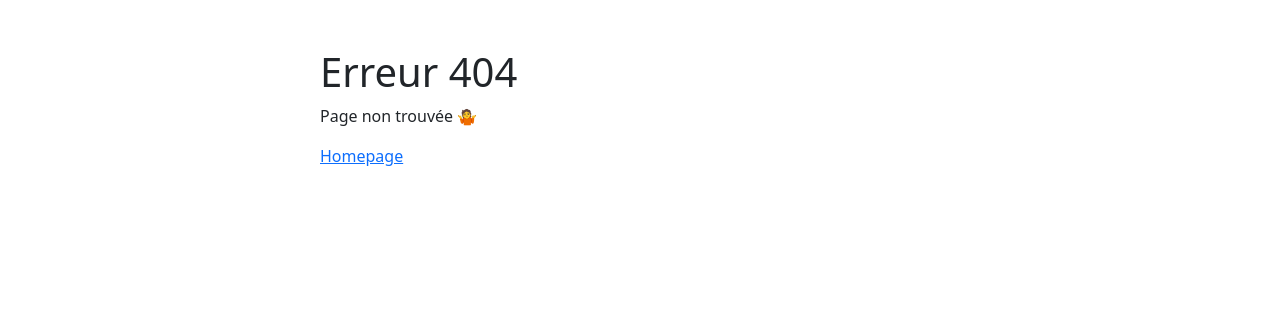
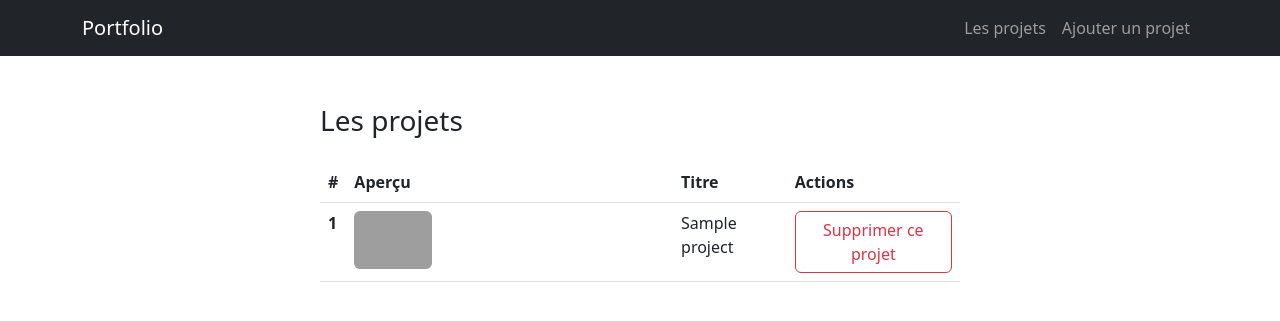
Before and after one commit to xavier02312/Portfolio_xav, a PHP site: page /projects in a window 1280 px wide. Shown: the top 321 px of the page. Run offline with PHP 8.4, Linux system fonts and the light colour scheme; tables that the repository leaves empty hold one stand-in row (values such as "Sample post"); grey boxes are pictures that could not be loaded.

Commit message:
List all projects

```diff
--- a/config/routes.php
+++ b/config/routes.php
@@ -18,7 +18,13 @@ switch($uri) {
         $controller->index();
         break;
 
-	// Ajout d'un projet
+	// Administration - Liste des projets
+	case '/projects':
+		$controller = new AdminController();
+		$controller->index();
+		break;
+
+	// Administration - Ajout d'un projet
 	case '/project/add':
 		$controller = new AdminController();
 		$controller->new();
--- a/src/Controller/Admin/AdminController.php
+++ b/src/Controller/Admin/AdminController.php
@@ -9,6 +9,19 @@ require_once __DIR__ .'../../../Entity/Project.php';
  */
 class AdminController
 {
+	/**
+	 * Liste tous les projets
+	 */
+	public function index()
+	{
+		// Sélectionne tous les projets
+		$projetRepository = new ProjectRepository();
+		$projects = $projetRepository->all();
+
+		// Charge la vue associée
+		require_once __DIR__ .'../../../../templates/admin/index.php';
+	}
+
 	/**
 	 * Ajoute un nouveau projet
 	 */
@@ -51,6 +64,6 @@ class AdminController
 		}
 
 		// Charge la vue associée contenant le formulaire d'ajout
-		require_once __DIR__ .'../../../../templates/project/new.php';
+		require_once __DIR__ .'../../../../templates/admin/new.php';
 	}
 }
--- /dev/null
+++ b/templates/admin/index.php
@@ -0,0 +1,61 @@
+<!DOCTYPE html>
+<html lang="en">
+	<head>
+		<meta charset="UTF-8">
+		<meta http-equiv="X-UA-Compatible" content="IE=edge">
+		<meta name="viewport" content="width=device-width, initial-scale=1.0">
+		<title>Administration - Portfolio</title>
+		<link href="https://cdn.jsdelivr.net/npm/bootstrap@5.2.0-beta1/dist/css/bootstrap.min.css" rel="stylesheet" integrity="sha384-0evHe/X+R7YkIZDRvuzKMRqM+OrBnVFBL6DOitfPri4tjfHxaWutUpFmBp4vmVor" crossorigin="anonymous">
+	</head>
+	<body>
+		<!-- Navigation -->
+		<nav class="navbar navbar-expand-lg bg-dark navbar-dark">
+			<div class="container">
+				<a class="navbar-brand" href="/">Portfolio</a>
+				<button class="navbar-toggler" type="button" data-bs-toggle="collapse" data-bs-target="#navbarSupportedContent" aria-controls="navbarSupportedContent" aria-expanded="false" aria-label="Toggle navigation">
+					<span class="navbar-toggler-icon"></span>
+				</button>
+				<div class="collapse navbar-collapse" id="navbarSupportedContent">
+					<ul class="navbar-nav ms-auto mb-2 mb-lg-0">
+                        <li class="nav-item">
+                            <a class="nav-link" href="/projects">Les projets</a>
+                        </li>
+						<li class="nav-item">
+							<a class="nav-link" href="/project/add">Ajouter un projet</a>
+						</li>
+					</ul>
+				</div>
+			</div>
+		</nav>
+
+		<!-- Formulaire d'ajout d'un nouveau projet -->
+		<div class="w-50 mx-auto pt-5">
+			<h1 class="fs-3 mb-4">Les projets</h1>
+
+            <table class="table">
+                <thead>
+                    <tr>
+                        <th scope="col">#</th>
+                        <th scope="col">Aperçu</th>
+                        <th scope="col">Titre</th>
+                        <th scope="col">Actions</th>
+                    </tr>
+                </thead>
+                <tbody>
+                    <?php foreach($projects as $project): ?>
+                        <tr>
+                            <th scope="row"><?php echo $project->getId(); ?></th>
+                            <td><img src="preview-projects/<?php echo $project->getPreview(); ?>" alt="<?php echo $project->getTitle(); ?>" class="rounded w-25"></td>
+                            <td><?php echo $project->getTitle(); ?></td>
+                            <td>
+                                <a href="/project/delete?id=<?php echo $project->getId(); ?>" title="Supprimer ce projet" class="btn btn-outline-danger">
+                                    Supprimer ce projet
+                                </a>
+                            </td>
+                        </tr>
+                    <?php endforeach; ?>
+                </tbody>
+            </table>
+		</div>
+	</body>
+</html>
--- a/templates/project/new.php
+++ b/templates/admin/new.php
@@ -4,14 +4,14 @@
 		<meta charset="UTF-8">
 		<meta http-equiv="X-UA-Compatible" content="IE=edge">
 		<meta name="viewport" content="width=device-width, initial-scale=1.0">
-		<title>Portfolio</title>
+		<title>Administration - Portfolio</title>
 		<link href="https://cdn.jsdelivr.net/npm/bootstrap@5.2.0-beta1/dist/css/bootstrap.min.css" rel="stylesheet" integrity="sha384-0evHe/X+R7YkIZDRvuzKMRqM+OrBnVFBL6DOitfPri4tjfHxaWutUpFmBp4vmVor" crossorigin="anonymous">
 	</head>
 	<body>
 		<!-- Navigation -->
 		<nav class="navbar navbar-expand-lg bg-dark navbar-dark">
 			<div class="container">
-				<a class="navbar-brand" href="#">Portfolio</a>
+				<a class="navbar-brand" href="/">Portfolio</a>
 				<button class="navbar-toggler" type="button" data-bs-toggle="collapse" data-bs-target="#navbarSupportedContent" aria-controls="navbarSupportedContent" aria-expanded="false" aria-label="Toggle navigation">
 					<span class="navbar-toggler-icon"></span>
 				</button>
```
Also changed, not shown: templates/index.php (+5 -8 lines).
